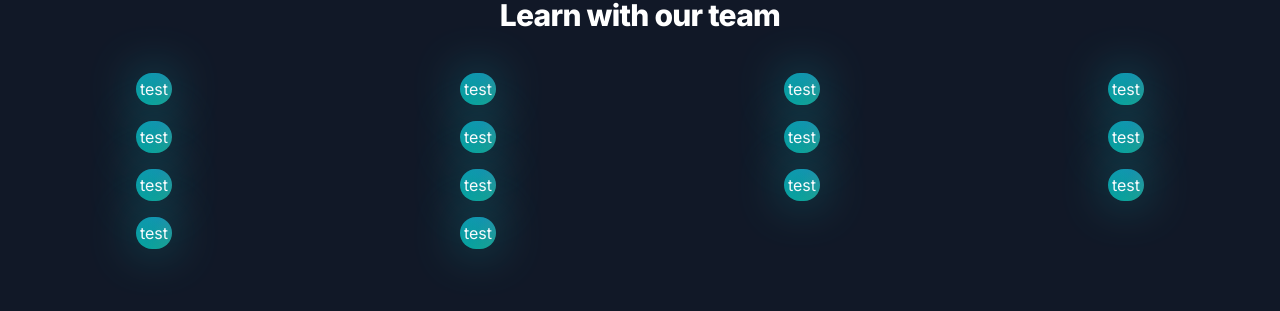
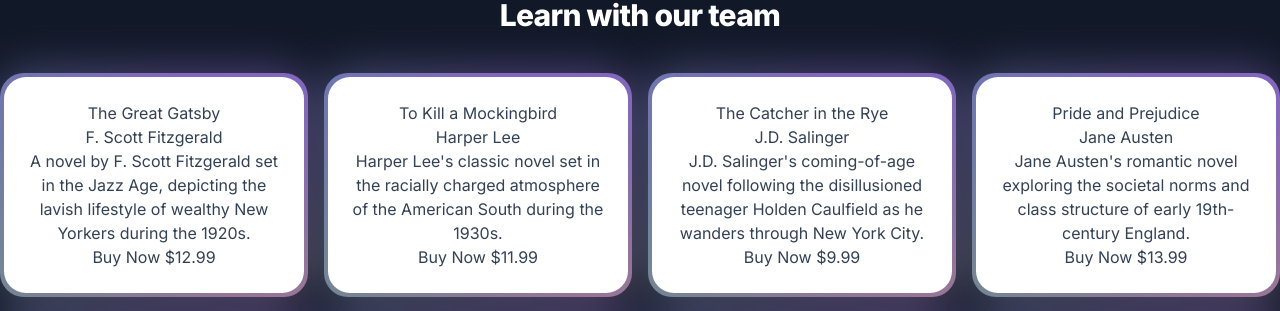
Before and after one commit to shuvajitgayan/weblibery, a Next.js app: page / in a window 1280 px wide. Shown: the part 619-930 px from the top of the page. Built offline with nearby package versions, Linux system fonts and the light colour scheme.

Commit message:
almost complited my card section

```diff
--- a/src/components/card/cars.tsx
+++ b/src/components/card/cars.tsx
@@ -32,7 +32,15 @@ export default function Books() {
         <div className="grid grid-cols-1 sm:grid-cols-2 md:grid-cols-3 lg:grid-cols-4 gap-4 justify-center text-slate-50">
           {Regular_Uses.map((books:Books)=>(
             <div className="flex justify-center" key={books.id}>
-              <BackgroundGradient>test</BackgroundGradient>
+              <BackgroundGradient className="flex flex-col overflow-hidden rounded-[22px] bg-white dark:bg-zinc-900 h-full w-auto text-slate-700">
+                <div className="p-2 sm:p-6 flex flex-col items-center text-center flex-grow">
+
+                  <p>{books.title}</p>
+                  <p>{books.instructor}</p>
+                  <p>{books.description}</p>
+                  <Link href={'https://www.amazon.in/Books/b?ie=UTF8&node=976389031&ref_=nav_custrec_signin&'}> Buy Now ${books.price} </Link>
+                </div>
+              </BackgroundGradient>
             </div>
           ))}
         </div>
```
